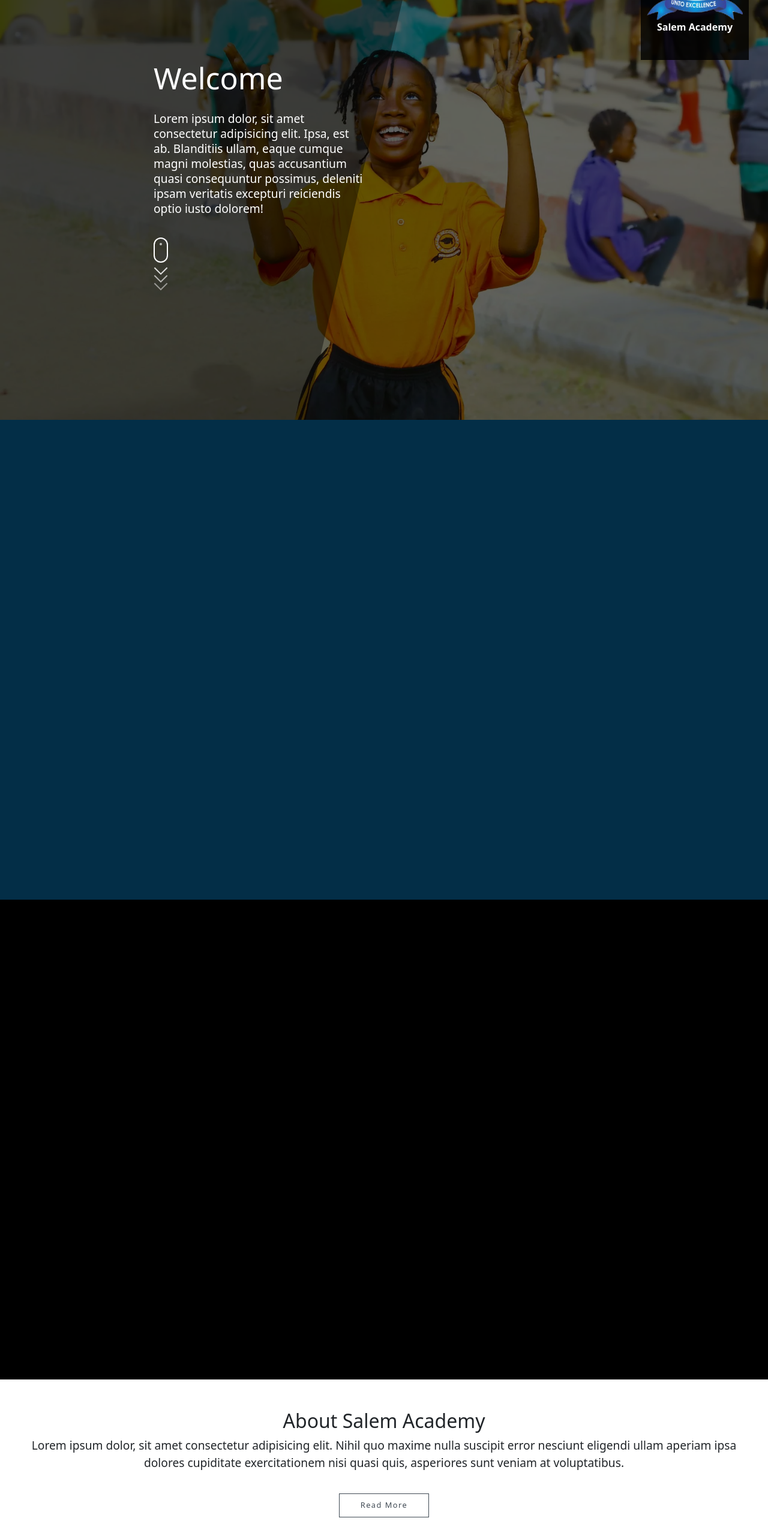
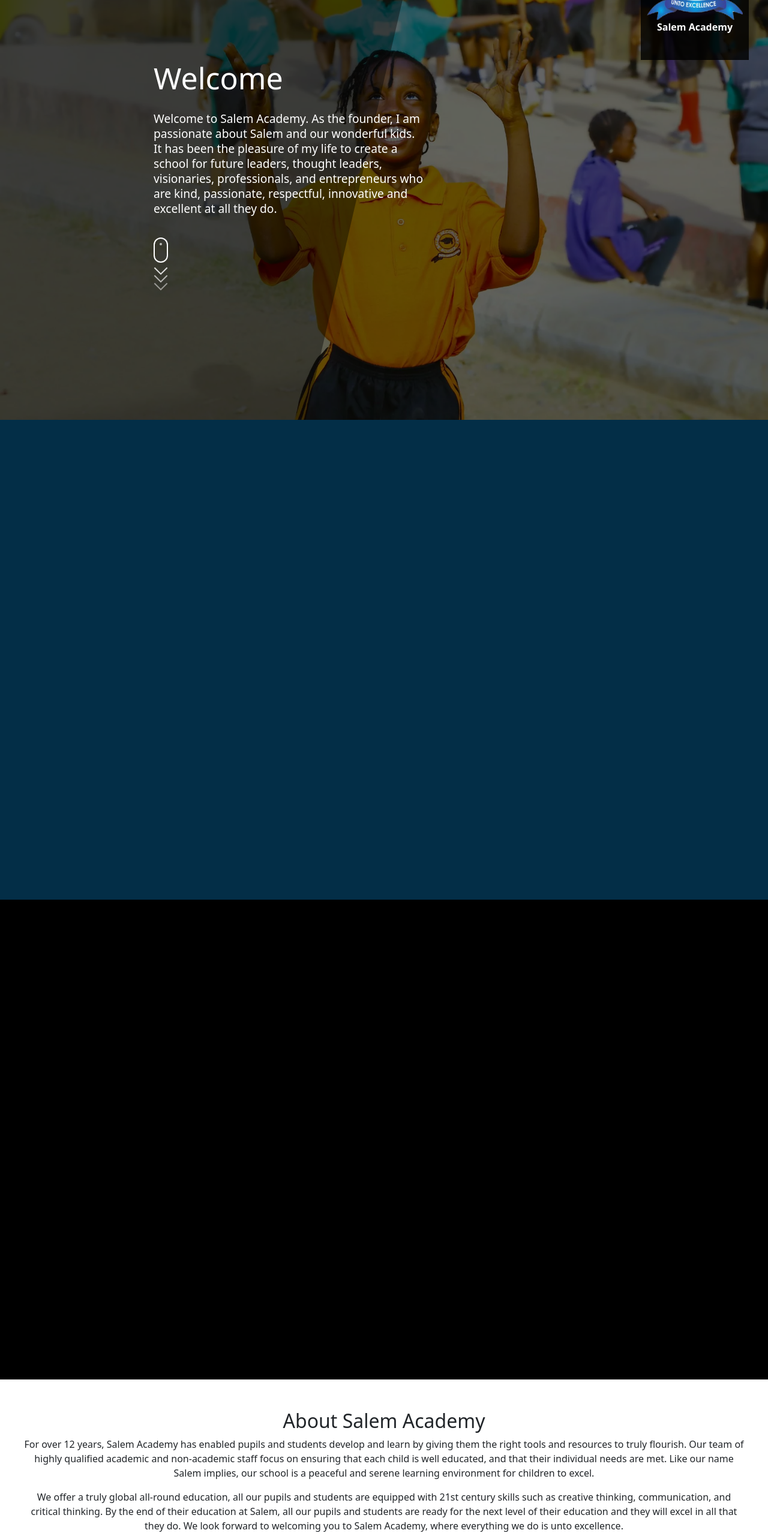
Before and after one commit to abiolakunle/SalemAcademy, a React (Create React App) app: page / in a window 1280 px wide. Shown: the part 100-2666 px from the top of the page at 60% size. Built offline with nearby package versions, Linux system fonts and the light colour scheme.

Commit message:
little content update

```diff
--- a/src/components/atoms/app-footer/AppFooter.css
+++ b/src/components/atoms/app-footer/AppFooter.css
@@ -3,12 +3,17 @@
     width: 100%;
     position: relative;
     height: auto;
-    padding: 45px 0 45px 0;
+    padding: 45px;
+}
+
+.app-footer .col{
+    padding: 20px !important;
 }
 
 .app-footer a{
     color: var(--light-grey1);
     display: block;
+    text-align: left;
 }
 
 .app-footer h3{
@@ -23,3 +28,8 @@
 .app-footer .row{
     width: 100%;
 }
+
+.app-footer p{
+    color: var(--light-grey1);
+    text-align: left;
+}
--- a/src/components/atoms/app-footer/AppFooter.tsx
+++ b/src/components/atoms/app-footer/AppFooter.tsx
@@ -9,20 +9,27 @@ const AppFooter = () => {
         <Container className='app-footer' fluid>
             <Row>
                 <Col>
+                    <h3>Salem Academy</h3>
+                    <p>
+                        Federal Housing Authority Estate, 12 Road, and phase ii by Total Filling Station, Lugbe, Abuja.
+                    </p>
+
+                </Col>
+                <Col>
                     <h3>About</h3>
-                    <Link to="#">About us</Link>
-                    <Link to="#">Lorem ipsum dolor sit amet.</Link>
-                    <Link to="#">Lorem ipsum dolor sit amet.</Link>
+                    <p>
+                        Elementary School is truly an extraordinary place of learning. Our talented staff provides each student with a rigorous standards, high academic.
+                    </p>
                 </Col>
                 <Col>
                     <h3>Admissions</h3>
-                    <Link to="#">Lorem ipsum dolor sit amet.</Link>
-                    <Link to="#">Lorem ipsum dolor sit amet.</Link>
+                    <Link to="#">Primary</Link>
+                    <Link to="#">Secondary</Link>
                 </Col>
                 <Col>
                     <h3>Contact</h3>
-                    <Link to="#">Lorem ipsum dolor sit amet.</Link>
-                    <Link to="#">Lorem ipsum dolor sit amet.</Link>
+                    <p>+2348106035445 or +2348136372870</p>
+                    <a href='mailto:info@salemacademyng.com'>info@salemacademyng.com</a>
                 </Col>
 
                 <Col sm={12}>
--- a/src/components/molecules/app-header/AppHeader.css
+++ b/src/components/molecules/app-header/AppHeader.css
@@ -2,7 +2,7 @@
     height: 100vh;
 }
 
-p{
+#app-header p{
         font-size: 1.2rem;
 }
 
@@ -47,7 +47,7 @@ z-index: 2;
     position: absolute;
     z-index: 3;
     text-align: left;
-    max-width: 350px;
+    max-width: 450px;
     z-index: 2;
 }
 
--- a/src/components/molecules/app-menu/AppMenu.tsx
+++ b/src/components/molecules/app-menu/AppMenu.tsx
@@ -69,13 +69,17 @@ const AppMenu = () => {
                 <br />
                 <ul>
                     <AppNavItem linkText="Home" to="/" />
-                    <AppNavItem linkText="About Us" to="about" />
-                    <AppNavItem linkText="Admissions" onClick={showChildrenDrawer} >
-                        <AppNavItem linkText="Nursery" />
+                    <AppNavItem linkText="About Salem Academy" to="about" />
+                    <AppNavItem linkText="Events" to="events" />
+                    <AppNavItem linkText="Admission Information" to="admissions" />
+                    <AppNavItem linkText="Our Schools" onClick={showChildrenDrawer} >
                         <AppNavItem linkText="Primary" />
                         <AppNavItem linkText="Secondary" />
                     </AppNavItem>
+                    <AppNavItem linkText="News" to="news" />
+
                     <AppNavItem linkText="Gallery" to="gallery" />
+                    <AppNavItem linkText="Contact Us" to="contact" />
                 </ul>
 
             </Drawer>
--- a/src/pages/home/AppHomePage.tsx
+++ b/src/pages/home/AppHomePage.tsx
@@ -4,6 +4,7 @@ import AppArticleImageGrid from '../../components/atoms/app-article-image-grid/A
 import AppArticleSection from '../../components/atoms/app-article-section/AppArticleSection'
 import AppFixedParallaxSection from '../../components/atoms/app-fixed-parallax-section/AppFixedParallaxSection'
 import AppHeroBanner from '../../components/atoms/app-hero-banner/AppHeroBanner'
+import AppReadMoreBtn from '../../components/atoms/app-read-more-btn/AppReadMoreBtn'
 import AppHeader from '../../components/molecules/app-header/AppHeader'
 
 const AppHomePage = () => {
@@ -11,11 +12,12 @@ const AppHomePage = () => {
         <>
             <AppHeader
                 heading={<>Welcome</>}
-                paragraph={<>Lorem ipsum dolor, sit amet consectetur adipisicing elit. Ipsa, est ab. Blanditiis ullam, eaque cumque magni molestias, quas accusantium quasi consequuntur possimus, deleniti ipsam veritatis excepturi reiciendis optio iusto dolorem!</>}
+                paragraph={<>Welcome to Salem Academy. As the founder, I am passionate about Salem and our wonderful kids. It has been the pleasure of my life to create a school for future leaders, thought leaders, visionaries, professionals, and entrepreneurs who are kind, passionate, respectful, innovative and excellent at all they do.</>}
                 backgroundImg={"./assets/images/home-header-banner.webp"} />
             <AppFixedParallaxSection backgroundColor={"var(--dark-blue-1)"} contentPosition={-1}>
                 <h2>Our Ethos</h2>
-                <p>Lorem ipsum dolor sit amet, consectetur adipisicing elit. Corrupti aliquid corporis provident nobis? Vel dolor itaque saepe temporibus. Dolores quidem voluptatibus a fuga repudiandae pariatur debitis cumque laboriosam perspiciatis atque. Nullam id dolor id nibh ultricies vehicula ut id elit. Duis mollis, est non commodo luctus, nisi erat porttitor ligula, eget lacinia odio sem nec elit.</p>
+                <p>Our Vision is to build excellence in character and learning in children. Ensuring that they attain the right foundational grooming that will make them exceptional community, corporate, and business leaders in the future</p>
+                <AppReadMoreBtn borderColor="var(--white)" color="var(--white)" />
             </AppFixedParallaxSection>
             <AppFixedParallaxSection backgroundColor={"#000"} contentPosition={-2}>
                 <h2>Salem Academy</h2>
@@ -24,7 +26,8 @@ const AppHomePage = () => {
             <AppArticleSection>
                 <h2>About Salem Academy</h2>
 
-                <p>Lorem ipsum dolor, sit amet consectetur adipisicing elit. Nihil quo maxime nulla suscipit error nesciunt eligendi ullam aperiam ipsa dolores cupiditate exercitationem nisi quasi quis, asperiores sunt veniam at voluptatibus.</p>
+                <p>For over 12 years, Salem Academy has enabled pupils and students develop and learn by giving them the right tools and resources to truly flourish. Our team of highly qualified academic and non-academic staff focus on ensuring that each child is well educated, and that their individual needs are met. Like our name Salem implies, our school is a peaceful and serene learning environment for children to excel. </p>
+                <p>We offer a truly global all-round education, all our pupils and students are equipped with 21st century skills such as creative thinking, communication, and critical thinking. By the end of their education at Salem, all our pupils and students are ready for the next level of their education and they will excel in all that they do. We look forward to welcoming you to Salem Academy, where everything we do is unto excellence.</p>
 
             </AppArticleSection>
             <AppArticleImageGrid backgroundColor="var(--green-grey)" imageUrl="./assets/images/home-header-banner.webp" imageFirst={true} />
```
